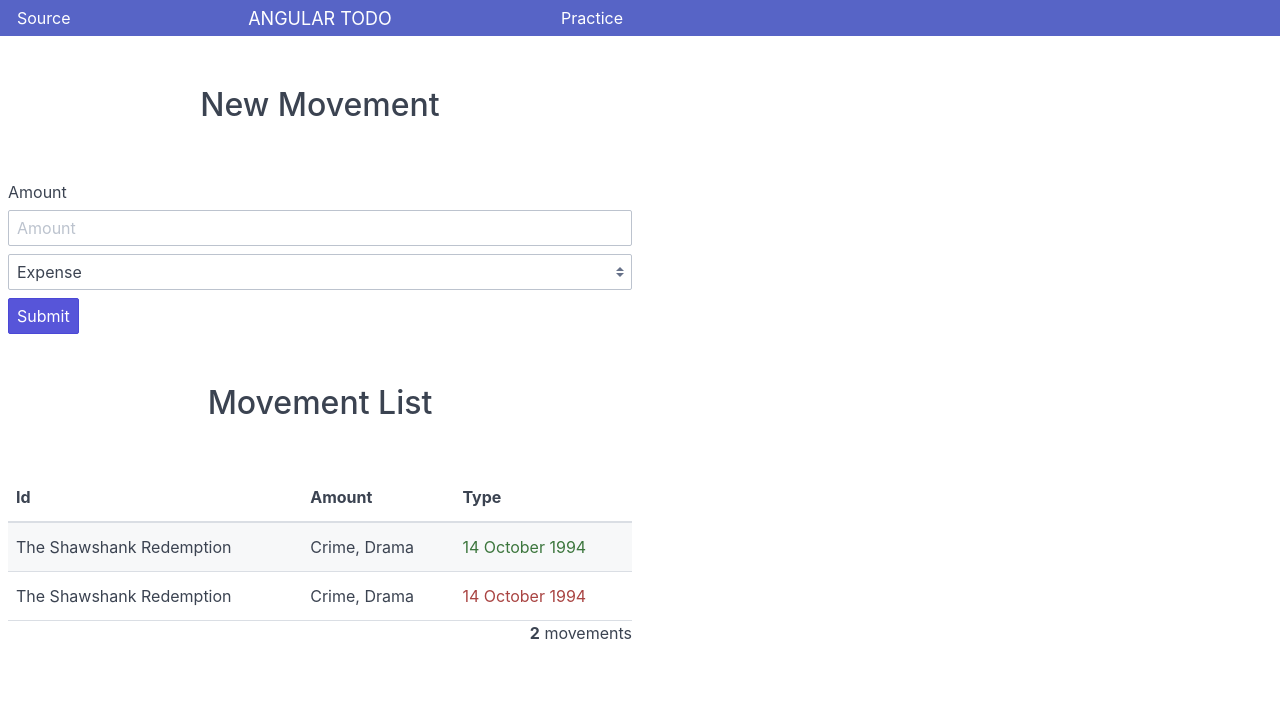
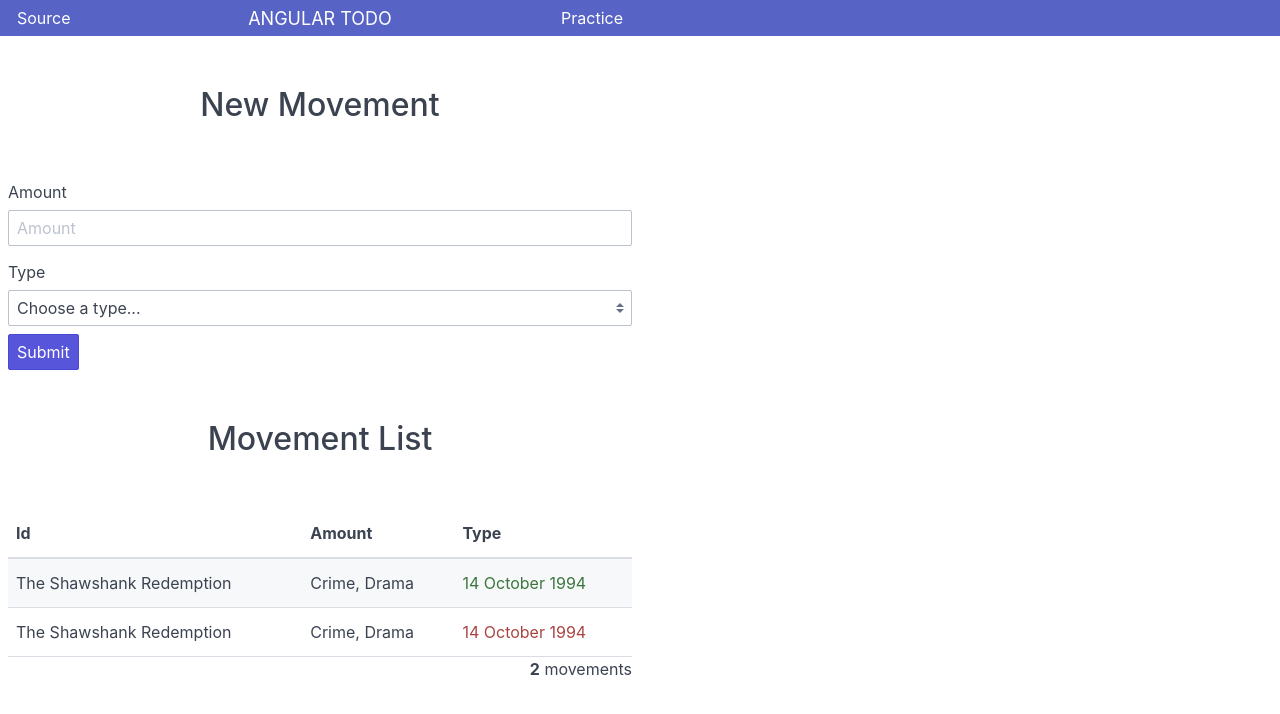
Before and after one commit to elias-garcia/angular-todo, an Angular app: page /practice in a window 1280 px wide. Shown: the top 714 px of the page. Built offline with nearby package versions, Linux system fonts and the light colour scheme.

Commit message:
Practice form fixes

```diff
--- a/src/app/practice/practice-new/practice-new.component.html
+++ b/src/app/practice/practice-new/practice-new.component.html
@@ -1,16 +1,18 @@
 <div class="columns">
   <div class="column col-6 col-lg-12 centered">
     <h2 class="text-center">New Movement</h2>
-    <form>
+    <form novalidate>
       <div class="form-group">
         <label class="form-label" for="input-amount">Amount</label>
-        <input class="form-input" type="number" id="input-amount" placeholder="Amount" />
+        <input class="form-input" type="number" id="input-amount" placeholder="Amount"/>
       </div>
       <!-- form select control -->
       <div class="form-group">
-        <select class="form-select">
-          <option>Expense</option>
-          <option>Income</option>
+        <label class="form-label" for="option-type">Type</label>
+        <select class="form-select" id="option-type">
+          <option value="">Choose a type...</option>
+          <option value="expense">Expense</option>
+          <option value="income">Income</option>
         </select>
       </div>
       <div class="form-group">
```
